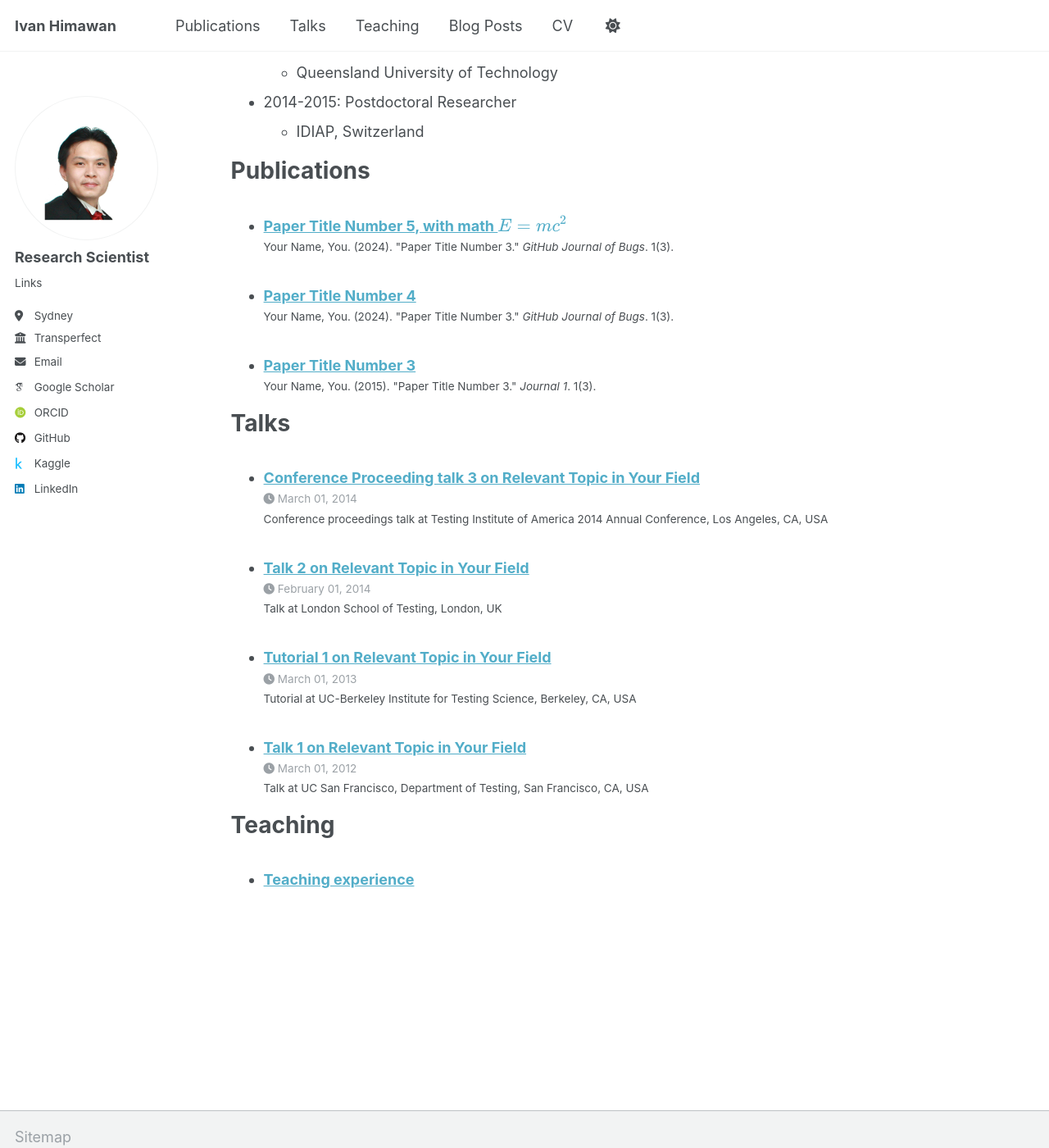
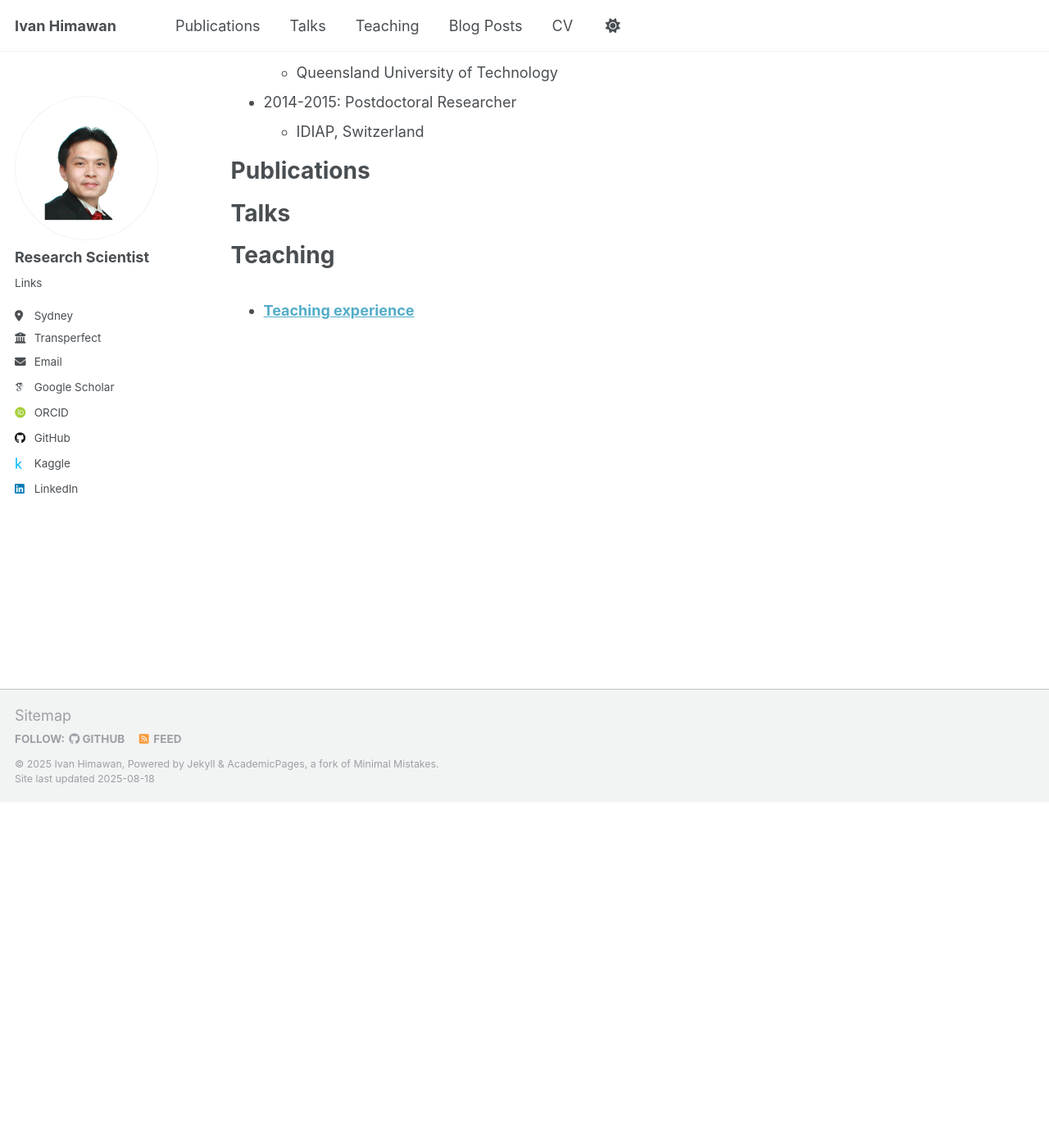
Before and after one commit to himaivan/profile, a Jekyll site: the page built from _pages/cv.md, in a window 1280 px wide and 1400 px high, scrolled down 422 px. Shown: the whole window at 82% size. Built offline with Jekyll 4.4.1, drawn with Linux system fonts in a browser that asks for light colours; some web fonts are replaced; some of the changed text lies outside the part shown.

Commit message:
update:v1.4

```diff
--- a/_data/cv.json
+++ b/_data/cv.json
@@ -34,19 +34,19 @@
   "education": [
     {
       "institution": "Queensland University of Technology",
-      "area": "Ph.D in Electrical and Computer Engineering",
+      "area": "Master of Project Management",
       "studyType": "",
       "startDate": "",
-      "endDate": "2010",
+      "endDate": "2024",
       "gpa": null,
       "courses": []
     },
     {
       "institution": "Queensland University of Technology",
-      "area": "Master of Project Management",
+      "area": "PhD in Electrical and Computer Engineering",
       "studyType": "",
       "startDate": "",
-      "endDate": "2024",
+      "endDate": "2010",
       "gpa": null,
       "courses": []
     },
@@ -109,27 +109,13 @@
       "location": "Berkeley, CA, USA",
       "description": ""
     },
-    {
-      "name": "Talk 2 on Relevant Topic in Your Field",
-      "event": "London School of Testing",
-      "date": "2014-02-01",
-      "location": "London, UK",
-      "description": ""
-    },
-    {
-      "name": "Conference Proceeding talk 3 on Relevant Topic in Your Field",
-      "event": "Testing Institute of America 2014 Annual Conference",
-      "date": "2014-03-01",
-      "location": "Los Angeles, CA, USA",
-      "description": ""
-    }
   ],
   "teaching": [
     {
-      "course": "Teaching experience 1",
-      "institution": "University 1, Department",
-      "date": "2014-01-01",
-      "role": "Undergraduate course",
+      "course": "Artificial Intelligence",
+      "institution": "Queensland University of Technology",
+      "date": "2018-01-01",
+      "role": "Master and undergraduate courses",
       "description": ""
     },
     {
--- a/_pages/talks.html
+++ b/_pages/talks.html
@@ -5,11 +5,7 @@ permalink: /talks/
 author_profile: true
 ---
 
-{% if site.talkmap_link == true %}
-
-<p style="text-decoration:underline;"><a href="/talkmap.html">See a map of all the places I've given a talk!</a></p>
-
-{% endif %}
+<p style="text-decoration:underline;">I will post my prepared speech for Toastmasters here!</p>
 
 {% for post in site.talks reversed %}
   {% include archive-single-talk.html %}
--- a/_publications/2015-10-01-paper-title-number-3.md
+++ /dev/null
@@ -1,14 +0,0 @@
----
-title: "Paper Title Number 3"
-collection: publications
-category: manuscripts
-permalink: /publication/2015-10-01-paper-title-number-3
-excerpt: 'This paper is about the number 3. The number 4 is left for future work.'
-date: 2015-10-01
-venue: 'Journal 1'
-slidesurl: 'http://academicpages.github.io/files/slides3.pdf'
-paperurl: 'http://academicpages.github.io/files/paper3.pdf'
-citation: 'Your Name, You. (2015). &quot;Paper Title Number 3.&quot; <i>Journal 1</i>. 1(3).'
----
-
-The contents above will be part of a list of publications, if the user clicks the link for the publication than the contents of section will be rendered as a full page, allowing you to provide more information about the paper for the reader. When publications are displayed as a single page, the contents of the above "citation" field will automatically be included below this section in a smaller font.
--- a/_publications/2025-06-08-paper-title-number-5.md
+++ /dev/null
@@ -1,13 +0,0 @@
----
-title: "Paper Title Number 5, with math $$E=mc^2$$"
-collection: publications
-category: conferences
-permalink: /publication/2024-02-17-paper-title-number-4
-excerpt: 'This paper is about a famous math equation, $$E=mc^2$$'
-date: 2024-02-17
-venue: 'GitHub Journal of Bugs'
-paperurl: 'http://academicpages.github.io/files/paper3.pdf'
-citation: 'Your Name, You. (2024). &quot;Paper Title Number 3.&quot; <i>GitHub Journal of Bugs</i>. 1(3).'
----
-
-Using [MathJax](https://www.mathjax.org/) in the description is supported - $$E=mc^2$$ - however, the use must be mindful that the default delimiters are `$$...$$` and `\\[...\\]` which differs from the `$...$` that is typically expected.
--- a/_talks/2012-03-01-talk-1.md
+++ /dev/null
@@ -1,11 +0,0 @@
----
-title: "Talk 1 on Relevant Topic in Your Field"
-collection: talks
-type: "Talk"
-permalink: /talks/2012-03-01-talk-1
-venue: "UC San Francisco, Department of Testing"
-date: 2012-03-01
-location: "San Francisco, CA, USA"
----
-
-This is a description of your talk, which is a markdown file that can be all markdown-ified like any other post. Yay markdown!
--- a/_talks/2013-03-01-tutorial-1.md
+++ /dev/null
@@ -1,13 +0,0 @@
----
-title: "Tutorial 1 on Relevant Topic in Your Field"
-collection: talks
-type: "Tutorial"
-permalink: /talks/2013-03-01-tutorial-1
-venue: "UC-Berkeley Institute for Testing Science"
-date: 2013-03-01
-location: "Berkeley, CA, USA"
----
-
-[More information here](http://exampleurl.com)
-
-This is a description of your tutorial, note the different field in type. This is a markdown files that can be all markdown-ified like any other post. Yay markdown!
--- a/_talks/2014-02-01-talk-2.md
+++ /dev/null
@@ -1,13 +0,0 @@
----
-title: "Talk 2 on Relevant Topic in Your Field"
-collection: talks
-type: "Talk"
-permalink: /talks/2014-02-01-talk-2
-venue: "London School of Testing"
-date: 2014-02-01
-location: "London, UK"
----
-
-[More information here](http://example2.com)
-
-This is a description of your talk, which is a markdown files that can be all markdown-ified like any other post. Yay markdown!
--- a/_talks/2014-03-01-talk-3.md
+++ /dev/null
@@ -1,11 +0,0 @@
----
-title: "Conference Proceeding talk 3 on Relevant Topic in Your Field"
-collection: talks
-type: "Conference proceedings talk"
-permalink: /talks/2014-03-01-talk-3
-venue: "Testing Institute of America 2014 Annual Conference"
-date: 2014-03-01
-location: "Los Angeles, CA, USA"
----
-
-This is a description of your conference proceedings talk, note the different field in type. You can put anything in this field.
--- a/_teaching/2015-spring-teaching-2.md
+++ b/_teaching/2018-spring-teaching-2.md
@@ -1,8 +1,8 @@
 ---
 title: "Teaching experience"
 collection: teaching
-type: "Workshop"
-permalink: /teaching/2015-spring-teaching-2
+type: "Tutor"
+permalink: /teaching/2018-spring-teaching-2
 venue: "Queensland University of Technology"
 date: 2018-01-01
 location: "Brisbane, Australia"
```
Also changed, not shown: _pages/cv.md (+1 -1 lines), _posts/2013-08-14-blog-post-2.md (deleted, +0 -20 lines), _posts/2015-08-14-blog-post-4.md (deleted, +0 -20 lines), _posts/2025-09-14-blog-post-3.md (renamed from _posts/2014-08-14-blog-post-3.md, +1 -1 lines), _posts/2025-10-14-blog-post-4.md (renamed from _posts/2012-08-14-blog-post-1.md, +3 -3 lines), _publications/2024-02-17-paper-title-number-4.md (deleted, +0 -13 lines).
